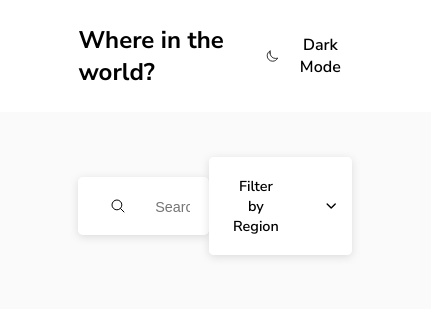
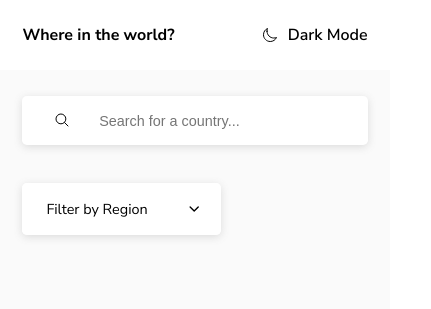
Before and after one commit to LucaJahnen/REST-Countries-API, a plain HTML site: page index.html in a window 390 px wide. Shown: the whole page, 431 px wide, since content can reach past the window. Drawn offline with nearby package versions, Linux system fonts and the light colour scheme.

Commit message:
optimizing layout for mobile devices

```diff
--- a/main.ts
+++ b/main.ts
@@ -115,7 +115,7 @@ function formatResp(resp: Response): FormattedCountry {
         name: resp.name.common,
         population: resp.population.toLocaleString("en-US"),
         region: resp.region,
-        capital: resp.capital[0]
+        capital: resp.capital?.[0] ?? "No data"
     }
 }
 
--- a/styles.css
+++ b/styles.css
@@ -74,6 +74,7 @@ main {
                 border: none;
                 box-shadow: rgba(99, 99, 99, 0.2) 0px 2px 8px 0px;
                 font-size: 0.9rem;
+                color: var(--input);
             }
         }
 
@@ -104,6 +105,7 @@ main {
             background-color: white;
             border-radius: 0.3rem;
             font-size: 0.9rem;
+            font-weight: normal;
         }
 
         .option-container {
@@ -131,6 +133,7 @@ main {
                 text-align: left;
                 padding: 0.25rem 1.4rem;
                 font-size: 0.9rem;
+                font-weight: normal;
             }
         }
     }
@@ -156,7 +159,7 @@ main {
 
             img {
                 width: 100%;
-                aspect-ratio: 15 / 9;
+                aspect-ratio: 5 / 3;
                 border-radius: 0.5rem 0.5rem 0 0;
                 object-fit: cover;
             }
@@ -200,3 +203,51 @@ main {
         }
     }
 }
+
+@media screen and (max-width: 760px) {
+    nav {
+        padding: 1.5rem 1.4rem;
+
+        h1 {
+            font-size: 1rem;
+        }
+
+        button {
+            font-size: 1rem;
+        }
+    }
+
+    main {
+        padding: 1.6rem 1.4rem;
+
+        form {
+            flex-direction: column;
+            align-items: flex-start;
+            gap: 2.4rem;
+
+            .search-label {
+                width: 100%;
+
+                input {
+                    width: 100%;
+                    padding: 1.1rem 1.2rem 1.1em 4.8rem;
+                }
+            }
+
+            .select-region {
+                padding: 1rem 4.6rem 1rem 1.5rem;
+            }
+        }
+    }
+
+    #root {
+        display: grid;
+        grid-template-columns: 1fr;
+        grid-row-gap: 10vw;
+        padding-top: 2.4rem;
+
+        .error-info {
+            top: 60%;
+        }
+    }
+}
```
